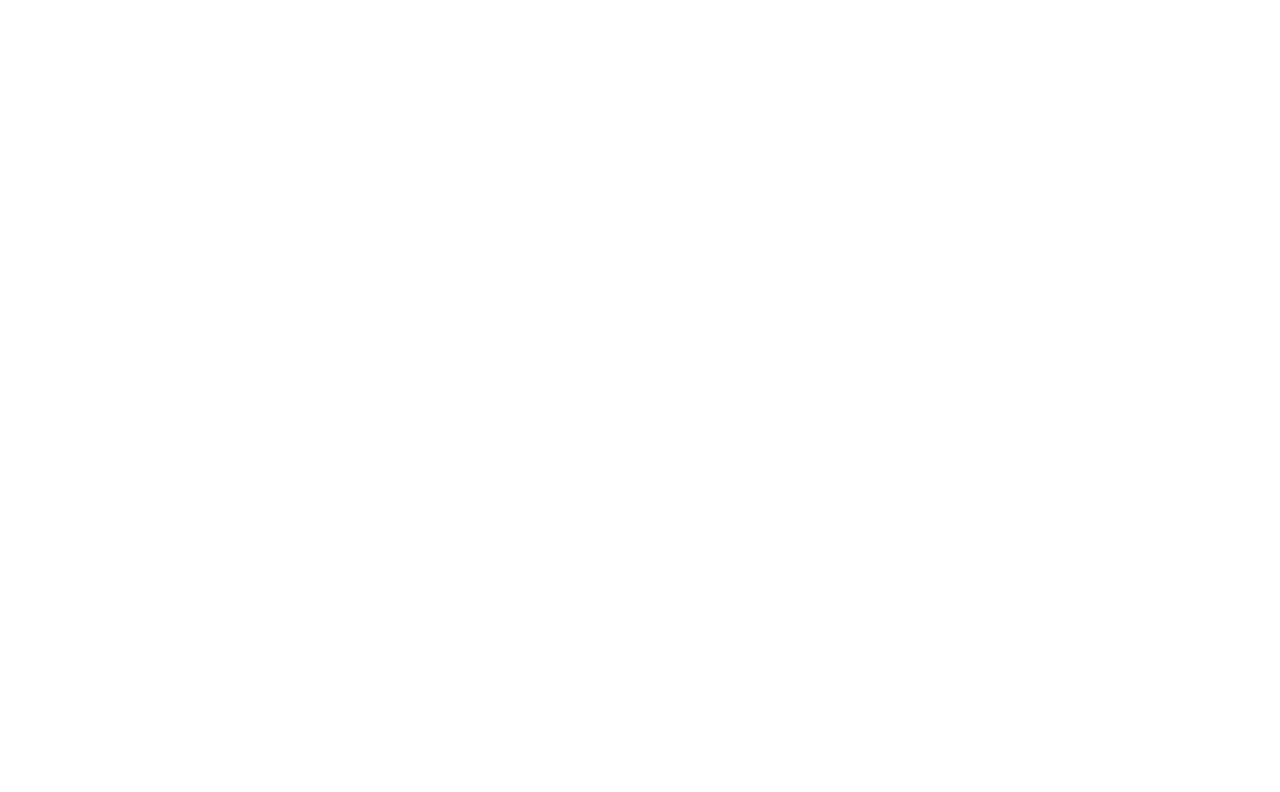
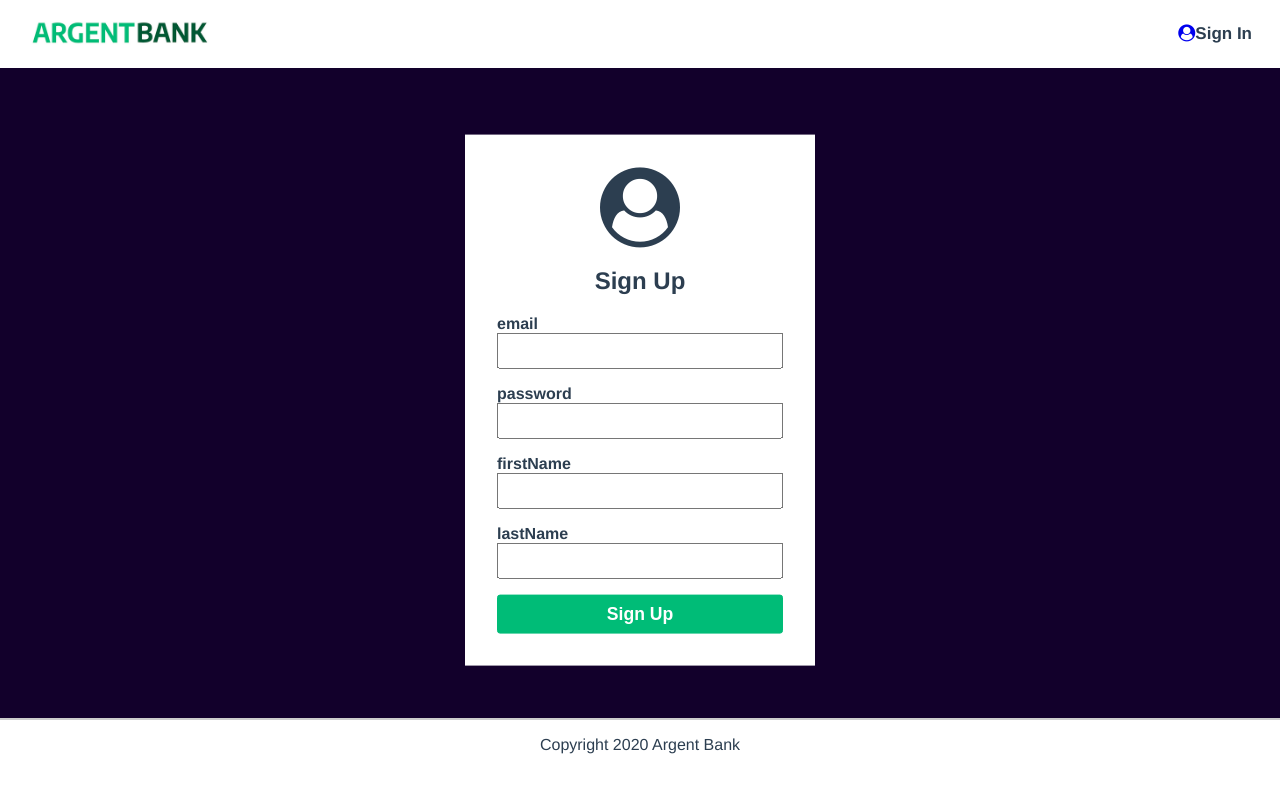
Before and after one commit to SAMIYAghb/ArgentBank, a React (Vite) app: page /signup in a window 1280 px wide. Before the commit this address had no page. Shown: the top 792 px of the page. Built offline with nearby package versions, Linux system fonts and the light colour scheme.

Commit message:
'get user firstName & last name from profileSlice'

```diff
--- a/src/App.jsx
+++ b/src/App.jsx
@@ -5,6 +5,7 @@
 import ProtectedRoute from './components/ProtectedRoute/ProtectedRoute'
 import { ToastContainer } from 'react-toastify'
 import Profile from './pages/Profile/Profile'
+import Signup from './components/Signup/Signup'
 
 const App = () => {
   return (
@@ -14,6 +15,7 @@
           <Route path="/" element={<BaseLayout />}>
             <Route index element={<Home />} />
             <Route path="/login" element={<Login />} />
+            <Route path="/signup" element={<Signup />} />
             <Route
               path="/profile"
               element={
--- a/src/Redux/slices/authSlice.jsx
+++ b/src/Redux/slices/authSlice.jsx
@@ -15,7 +15,7 @@
       console.log(response.data)
       // console.log(response.data.message)
       // console.log(response.data.body.token)
-      // Store the JWT token in local storage
+      // Store the token in local storage
       localStorage.setItem('userToken', response?.data?.body?.token);
       return response?.data; // Retourne les données de l'API si succès
     } catch (error) {
--- a/src/Redux/slices/profileSlice.jsx
+++ b/src/Redux/slices/profileSlice.jsx
@@ -12,7 +12,7 @@
     }) => {
         try {
             // Vérifiez que la fonction est bien appelée
-      console.log('Appel de la fonction profileUser avec:', { firstName, lastName });
+      console.log('Appel de la fonction profileUser avec');
             // Récupérer le token de l'utilisateur à partir du localStorage
             const token = localStorage.getItem('userToken');
             if (!token) throw new Error('Utilisateur non authentifié');
@@ -26,16 +26,17 @@
             // };
 
             // Requête GET pour récupérer les informations de l'utilisateur
-            const response = await axios.put(`${URL_API}/user/profile`,{ firstName, lastName }, {
+            const response = await axios.post(`${URL_API}/user/profile`,{ firstName, lastName }, {
                 headers: {
                     Authorization: `Bearer ${token}`,
                     'Content-Type': 'application/json'
                 },
             });
+            // console.log('Token avant la requête:', token);
             // Vérifiez la réponse de l'API
-      console.log('Réponse de l API:', response.data);
+      console.log('Réponse de l API:', response?.data?.body);
             // console.log(response.data.body)
-            return response.data?.body; // Retourne les données du profil de l'utilisateur
+            return response?.data?.body; // Retourne les données du profil de l'utilisateur
         }
         catch (error) {
             console.error('Erreur lors de la mise à jour du profil:', error.response?.data || error.message);
@@ -47,7 +48,6 @@
 const initialState = {
     firstName: '',
     lastName: '',
-    isAuthenticated: false,
     loading: false,
     error: null,
 };
@@ -63,9 +63,8 @@
                 state.error = null;
             })
             .addCase(profileUser.fulfilled, (state, action) => {
-                state.firstName = action.payload.firstName;
-                state.lastName = action.payload.lastName;
-                state.isAuthenticated = true;
+                state.firstName = action.payload.body.firstName;
+                state.lastName = action.payload.body.lastName;
                 state.loading = false;
                 state.error = null;
             })
--- /dev/null
+++ b/src/Redux/slices/signupSlice.jsx
@@ -0,0 +1,60 @@
+import { createAsyncThunk, createSlice } from '@reduxjs/toolkit';
+import axios from 'axios';
+
+const URL_API = "http://localhost:3001/api/v1";
+
+
+// Thunk pour l'appel API du login
+export const signupUser = createAsyncThunk(
+    'signup/signupUser',
+    async ({ email, password, firstName, lastName }, { rejectWithValue }) => {
+        try {
+            const response = await axios.post(`${URL_API}/user/signup`, { email, password, firstName, lastName }, {
+                headers: {
+                    'Content-Type': 'application/json'
+                },
+            });
+            console.log(response.data)
+            // console.log(response.data)
+            return response?.data; // Retourne les données de l'API si succès
+        } catch (error) {
+            return rejectWithValue(error?.response?.data); // Gestion des erreurs
+        }
+    }
+);
+
+const initialState = {
+    firstName:'',
+    lastName:'',
+    email: '',
+    password: '',
+    loading: false,
+    error: null,
+};
+
+const signupSlice = createSlice({
+    name: 'signup',
+    initialState,
+    extraReducers: (builder) => {
+      builder
+        .addCase(signupUser.pending, (state) => {
+          state.loading = true;
+          state.error = null;
+        })
+        .addCase(signupUser.fulfilled, (state, action) => {
+          state.email = action.payload.body.email;
+          state.password = action.payload.body.password;
+          state.firstName = action.payload.body.firstName;
+          state.lastName = action.payload.body.lastName;
+          state.loading = false;
+          state.error = null;
+        })
+        .addCase(signupUser.rejected, (state, action) => {
+          state.loading = false;
+          state.error = action.payload;
+        });
+    },
+  });
+
+
+  export default signupSlice.reducer;
--- a/src/Redux/store.js
+++ b/src/Redux/store.js
@@ -1,11 +1,13 @@
 import { configureStore } from '@reduxjs/toolkit';
 import authReducer from './slices/authSlice';
 import profileReducer from './slices/profileSlice';
+import signupReducer from './slices/signupSlice';
 
 const store = configureStore({
     reducer: {
         auth: authReducer,
         profile: profileReducer,
+        signup: signupReducer,
       },
   });
 
--- /dev/null
+++ b/src/components/Signup/Signup.jsx
@@ -0,0 +1,53 @@
+// import { useState } from "react";
+// import { useNavigate } from "react-router-dom";
+// import { ToastContainer } from "react-toastify";
+
+
+
+const Signup = () => {
+    return (
+        <main className="login">
+            <section className="sign-in-content">
+                <i className="fa fa-user-circle sign-in-icon" />
+                <h1>Sign Up</h1>
+                <form >
+                    <div className="input-wrapper">
+                        <label htmlFor="email">email</label>
+                        <input
+                            type="text"
+                            id="email"
+                            required
+                        />
+                    </div>
+                    <div className="input-wrapper">
+                        <label htmlFor="password">password</label>
+                        <input
+                            type="text"
+                            id="password"
+                            required
+                        />
+                    </div>
+                    <div className="input-wrapper">
+                        <label htmlFor="firstName">firstName</label>
+                        <input
+                            type="text"
+                            id="firstName"
+                            required
+                        />
+                    </div>
+                    <div className="input-wrapper">
+                        <label htmlFor="lastName">lastName</label>
+                        <input
+                            type="text"
+                            id="lastName"
+                            required
+                        />
+                    </div>
+                    <button type='submit' className="sign-in-button">Sign Up</button>
+                </form>
+            </section>
+        </main>
+    )
+}
+
+export default Signup
--- a/src/css/main.css
+++ b/src/css/main.css
@@ -229,6 +229,9 @@
   font-size: 1.2rem;
 }
 
+.create-account-button{
+  padding: 3px 10px;
+}
 .footer {
   position: relative;
   bottom: 0;
--- a/src/pages/Login/Login.jsx
+++ b/src/pages/Login/Login.jsx
@@ -93,8 +93,14 @@
             </label>
           </div>
           <button type='submit' className="sign-in-button" disabled={loading}>{loading ? 'Connexion...' : 'Sign In'}</button>
-
         </form>
+         {/* Lien pour la création de compte */}
+         <div className="sign-up-link">
+          <p>Have&apos;nt an account?</p>
+          <button onClick={() => navigate('/signup')} className="create-account-button">
+          Sign up
+          </button>
+        </div>
         <ToastContainer />
       </section>
     </main>
--- a/src/pages/Profile/Profile.jsx
+++ b/src/pages/Profile/Profile.jsx
@@ -1,12 +1,25 @@
-import { useState } from "react";
+import { useEffect, useState } from "react";
 import Card from "../../components/Card/Card"
 import EditName from "../../components/EditName/EditName "
 import style from './Profile.module.css'
+import { useSelector, useDispatch } from "react-redux";
+import { profileUser } from "../../Redux/slices/profileSlice";
 
 const Profile = () => {
+
   const [isEditing, setIsEditing] = useState(false);
-//   const { firstName, lastName, isAuthenticated } = useSelector((state) => state.profile);
-// console.log(firstName, lastName)
+  const dispatch = useDispatch();
+  const { firstName, lastName, loading, error } = useSelector((state) => state.profile);
+  console.log(firstName, lastName);
+
+  // Appelle l'action profileUser pour récupérer les données de profil
+  useEffect(() => {
+    dispatch(profileUser({firstName, lastName })); // Tu peux adapter selon ce que tu passes en paramètre
+  }, []);
+
+  // Affichage des informations de profil ou gestion des erreurs/chargement
+  if (loading) return <p>Chargement du profil...</p>;
+  if (error) return <p>Erreur lors du chargement du profil: {error}</p>;
 
   return (
     <div className={style.user}>
@@ -16,9 +29,9 @@
         )
           : (
             <div className={style.header}>
-                <h1>Welcome back<br />firstName lastName!</h1>
-                {/* <h1>Welcome back<br />{firstName} {lastName}!</h1> */}
-                <button onClick={() => setIsEditing(true)}
+              <h1>Welcome back<br />{firstName} {lastName}!</h1>
+              <button
+                onClick={() => setIsEditing(true)}
                 className={style.editName}>
                 Edit Name
               </button>
```
Also changed, not shown: src/components/Signup/Signup.module.css (added). Lines whose indentation alone changed are shown as unchanged.
